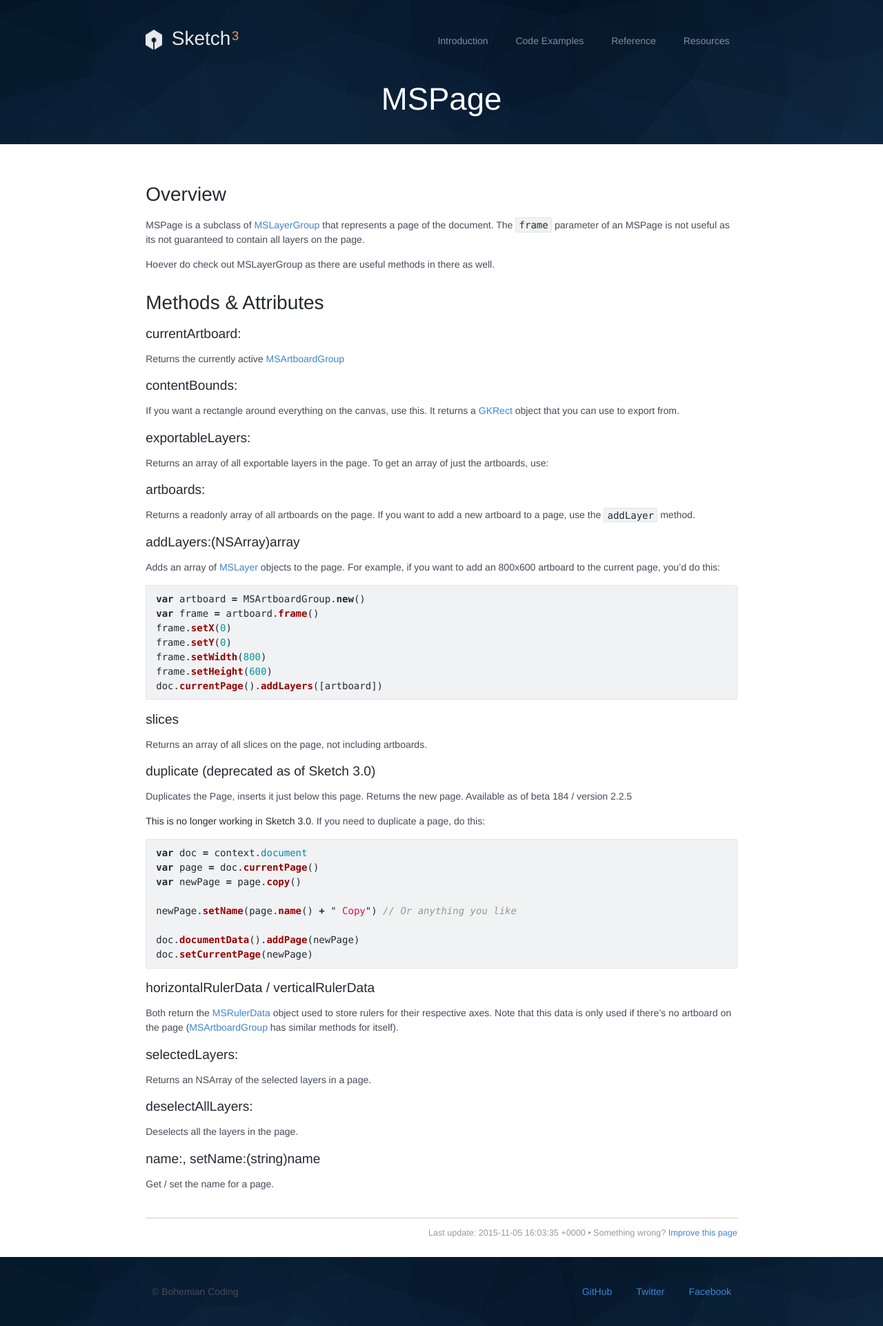
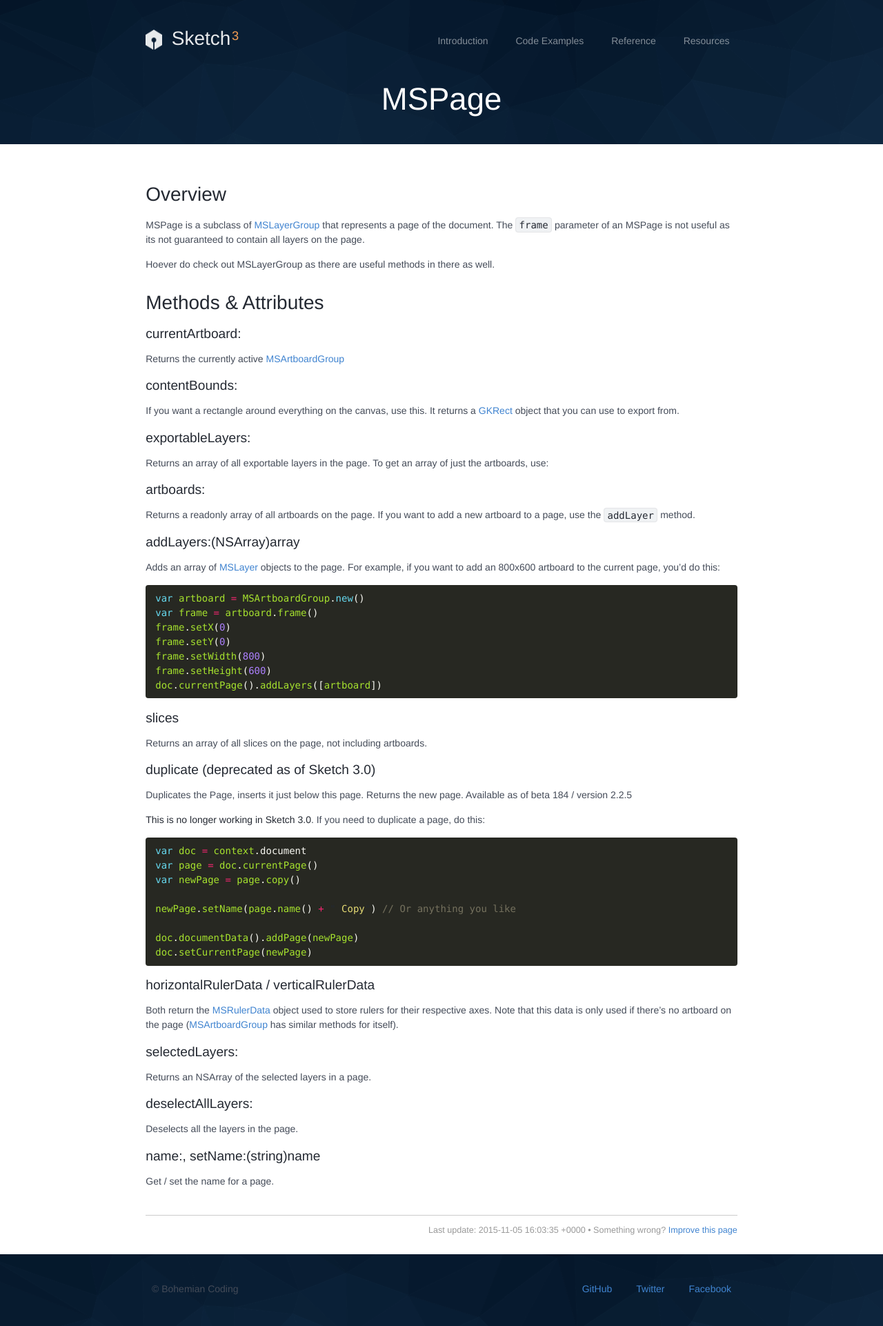
Before and after one commit to matt-curtis/developer.sketchapp.com, a Jekyll site: the page built from _classes/MSPage.md, in a window 1280 px wide. Shown: the whole page at 69% size. Built offline with Jekyll 4.4.1, drawn with Linux system fonts in a browser that asks for light colours; Markdown is read by kramdown in place of the engine named in the settings.

Commit message:
Monokai theme for code blocks

```diff
--- a/_sass/_syntax-highlighting.scss
+++ b/_sass/_syntax-highlighting.scss
@@ -9,70 +9,76 @@ h1, h2, h3, h4, h5, h6,
 p, blockquote, pre,
 ul, ol, dl, figure,
 %vertical-rhythm {
-    margin-bottom: $spacing-unit / 2;
+  margin-bottom: $spacing-unit / 2;
 }
 
 .highlight {
-    background: #fff;
-    @extend %vertical-rhythm;
+  background: #fff;
+  @extend %vertical-rhythm;
 
-    .c     { color: #998; font-style: italic } // Comment
-    .err   { color: #a61717; background-color: #e3d2d2 } // Error
-    .k     { font-weight: bold } // Keyword
-    .o     { font-weight: bold } // Operator
-    .cm    { color: #998; font-style: italic } // Comment.Multiline
-    .cp    { color: #999; font-weight: bold } // Comment.Preproc
-    .c1    { color: #998; font-style: italic } // Comment.Single
-    .cs    { color: #999; font-weight: bold; font-style: italic } // Comment.Special
-    .gd    { color: #000; background-color: #fdd } // Generic.Deleted
-    .gd .x { color: #000; background-color: #faa } // Generic.Deleted.Specific
-    .ge    { font-style: italic } // Generic.Emph
-    .gr    { color: #a00 } // Generic.Error
-    .gh    { color: #999 } // Generic.Heading
-    .gi    { color: #000; background-color: #dfd } // Generic.Inserted
-    .gi .x { color: #000; background-color: #afa } // Generic.Inserted.Specific
-    .go    { color: #888 } // Generic.Output
-    .gp    { color: #555 } // Generic.Prompt
-    .gs    { font-weight: bold } // Generic.Strong
-    .gu    { color: #aaa } // Generic.Subheading
-    .gt    { color: #a00 } // Generic.Traceback
-    .kc    { font-weight: bold } // Keyword.Constant
-    .kd    { font-weight: bold } // Keyword.Declaration
-    .kp    { font-weight: bold } // Keyword.Pseudo
-    .kr    { font-weight: bold } // Keyword.Reserved
-    .kt    { color: #458; font-weight: bold } // Keyword.Type
-    .m     { color: #099 } // Literal.Number
-    .s     { color: #d14 } // Literal.String
-    .na    { color: #008080 } // Name.Attribute
-    .nb    { color: #0086B3 } // Name.Builtin
-    .nc    { color: #458; font-weight: bold } // Name.Class
-    .no    { color: #008080 } // Name.Constant
-    .ni    { color: #800080 } // Name.Entity
-    .ne    { color: #900; font-weight: bold } // Name.Exception
-    .nf    { color: #900; font-weight: bold } // Name.Function
-    .nn    { color: #555 } // Name.Namespace
-    .nt    { color: #000080 } // Name.Tag
-    .nv    { color: #008080 } // Name.Variable
-    .ow    { font-weight: bold } // Operator.Word
-    .w     { color: #bbb } // Text.Whitespace
-    .mf    { color: #099 } // Literal.Number.Float
-    .mh    { color: #099 } // Literal.Number.Hex
-    .mi    { color: #099 } // Literal.Number.Integer
-    .mo    { color: #099 } // Literal.Number.Oct
-    .sb    { color: #d14 } // Literal.String.Backtick
-    .sc    { color: #d14 } // Literal.String.Char
-    .sd    { color: #d14 } // Literal.String.Doc
-    .s2    { color: #d14 } // Literal.String.Double
-    .se    { color: #d14 } // Literal.String.Escape
-    .sh    { color: #d14 } // Literal.String.Heredoc
-    .si    { color: #d14 } // Literal.String.Interpol
-    .sx    { color: #d14 } // Literal.String.Other
-    .sr    { color: #009926 } // Literal.String.Regex
-    .s1    { color: #d14 } // Literal.String.Single
-    .ss    { color: #990073 } // Literal.String.Symbol
-    .bp    { color: #999 } // Name.Builtin.Pseudo
-    .vc    { color: #008080 } // Name.Variable.Class
-    .vg    { color: #008080 } // Name.Variable.Global
-    .vi    { color: #008080 } // Name.Variable.Instance
-    .il    { color: #099 } // Literal.Number.Integer.Long
+  pre { background-color: #272822; }
+
+  .bp { color: #f8f8f2 } /* Name.Builtin.Pseudo */
+  .c { color: #75715e } /* Comment */
+  .c1 { color: #75715e } /* Comment.Single */
+  .cm { color: #75715e } /* Comment.Multiline */
+  .cp { color: #75715e } /* Comment.Preproc */
+  .cs { color: #75715e } /* Comment.Special */
+  .err { color: #960050; background-color: #1e0010 } /* Error */
+  .gd { color: #f92672; } /* Generic.Deleted & Diff Deleted */
+  .ge { font-style: italic } /* Generic.Emph */
+  .gh { } /* Generic Heading & Diff Header */
+  .gi { color: #a6e22e; } /* Generic.Inserted & Diff Inserted */
+  .gs { font-weight: bold } /* Generic.Strong */
+  .gu { color: #75715e; } /* Generic.Subheading & Diff Unified/Comment? */
+  .hll { background-color: #272822; }
+  .il { color: #ae81ff } /* Literal.Number.Integer.Long */
+  .k { color: #66d9ef } /* Keyword */
+  .kc { color: #66d9ef } /* Keyword.Constant */
+  .kd { color: #66d9ef } /* Keyword.Declaration */
+  .kn { color: #f92672 } /* Keyword.Namespace */
+  .kp { color: #66d9ef } /* Keyword.Pseudo */
+  .kr { color: #66d9ef } /* Keyword.Reserved */
+  .kt { color: #66d9ef } /* Keyword.Type */
+  .l { color: #ae81ff } /* Literal */
+  .ld { color: #e6db74 } /* Literal.Date */
+  .m { color: #ae81ff } /* Literal.Number */
+  .mf { color: #ae81ff } /* Literal.Number.Float */
+  .mh { color: #ae81ff } /* Literal.Number.Hex */
+  .mi { color: #ae81ff } /* Literal.Number.Integer */
+  .mo { color: #ae81ff } /* Literal.Number.Oct */
+  .n { color: #f8f8f2 } /* Name */
+  .na { color: #a6e22e } /* Name.Attribute */
+  .nb { color: #f8f8f2 } /* Name.Builtin */
+  .nc { color: #a6e22e } /* Name.Class */
+  .nd { color: #a6e22e } /* Name.Decorator */
+  .ne { color: #a6e22e } /* Name.Exception */
+  .nf { color: #a6e22e } /* Name.Function */
+  .ni { color: #f8f8f2 } /* Name.Entity */
+  .nl { color: #f8f8f2 } /* Name.Label */
+  .nn { color: #f8f8f2 } /* Name.Namespace */
+  .no { color: #66d9ef } /* Name.Constant */
+  .nt { color: #f92672 } /* Name.Tag */
+  .nv { color: #f8f8f2 } /* Name.Variable */
+  .nx { color: #a6e22e } /* Name.Other */
+  .o { color: #f92672 } /* Operator */
+  .ow { color: #f92672 } /* Operator.Word */
+  .p { color: #f8f8f2 } /* Punctuation */
+  .py { color: #f8f8f2 } /* Name.Property */
+  .s { color: #e6db74 } /* Literal.String */
+  .s1 { color: #e6db74 } /* Literal.String.Single */
+  .s2 { color: #e6db74 } /* Literal.String.Double */
+  .sb { color: #e6db74 } /* Literal.String.Backtick */
+  .sc { color: #e6db74 } /* Literal.String.Char */
+  .sd { color: #e6db74 } /* Literal.String.Doc */
+  .se { color: #ae81ff } /* Literal.String.Escape */
+  .sh { color: #e6db74 } /* Literal.String.Heredoc */
+  .si { color: #e6db74 } /* Literal.String.Interpol */
+  .sr { color: #e6db74 } /* Literal.String.Regex */
+  .ss { color: #e6db74 } /* Literal.String.Symbol */
+  .sx { color: #e6db74 } /* Literal.String.Other */
+  .vc { color: #f8f8f2 } /* Name.Variable.Class */
+  .vg { color: #f8f8f2 } /* Name.Variable.Global */
+  .vi { color: #f8f8f2 } /* Name.Variable.Instance */
+  .w { color: #f8f8f2 } /* Text.Whitespace */
 }
--- a/css/style.scss
+++ b/css/style.scss
@@ -221,13 +221,22 @@ code {
   color: #242932;
   padding: .125rem .3125rem;
   background-color: hsl(210, 17%, 95%);
-	border-radius: .125rem; /*2px*/
+  border-radius: 4px;
   border: 1px solid hsl(220, 7%, 90%);
   white-space: pre-wrap; /*Keeping the current text without crappy overflows*/
   overflow-wrap: break-word; /*Preventing ultra long stuff to overflow the container*/
 }
 
+.highlight pre {
+  border-radius: 4px;
+  code {
+    border: none;
+    border-radius: 0;
+  }
+}
+
 pre code {
+  background: none;
   display: block;
   padding: .625rem 1rem; /*10px 16px*/
 }
```
Lines whose indentation alone changed are shown as unchanged.
